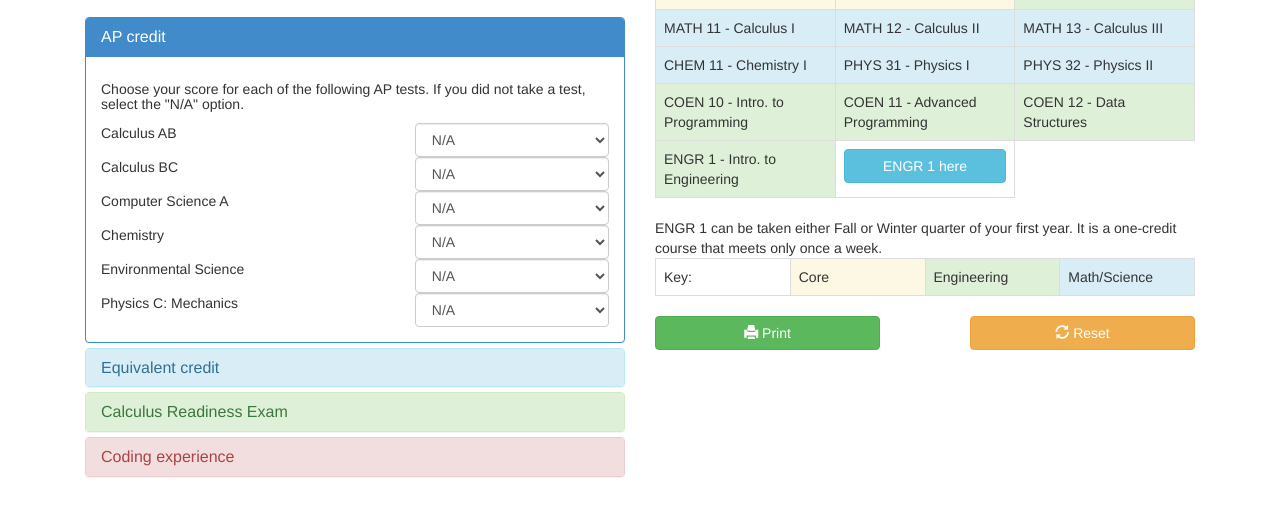
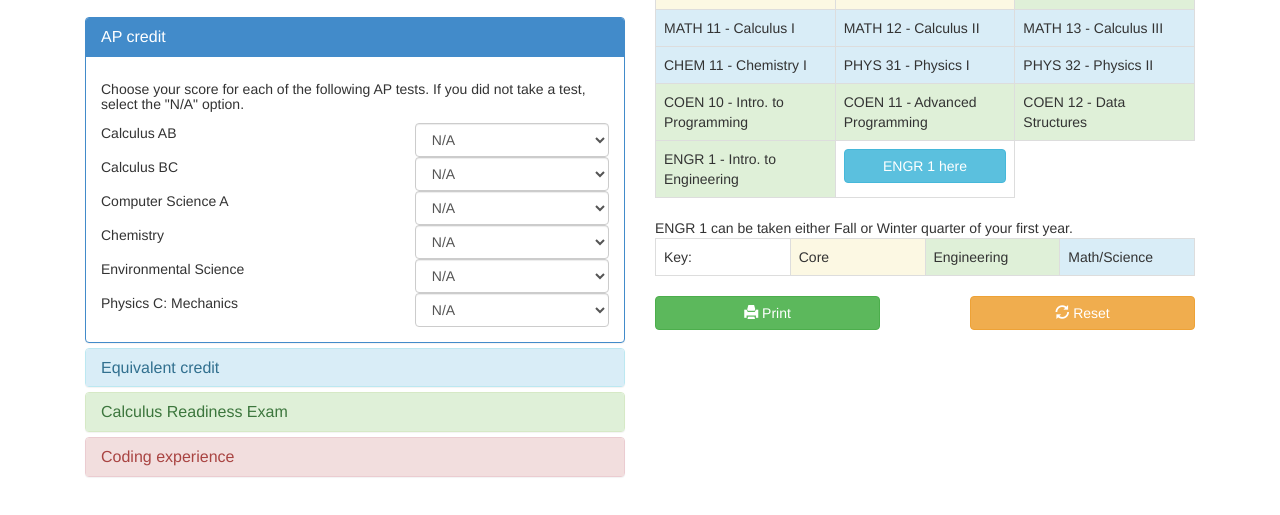
Before and after one commit to Rsullivan00/ScheduleSuggester, a plain HTML site: page index.html in a window 1280 px wide. Shown: the part 221-736 px from the top of the page. Drawn offline with nearby package versions, Linux system fonts and the light colour scheme.

Commit message:
Trimming ENGR 1 statement.

```diff
--- a/index.html
+++ b/index.html
@@ -360,7 +360,7 @@
               </tr>
             </table>
             <div class="row" id="table-description">
-              <div class="col-md-12">ENGR 1 can be taken either Fall or Winter quarter of your first year. It is a one-credit course that meets only once a week.
+              <div class="col-md-12">ENGR 1 can be taken either Fall or Winter quarter of your first year.
               </div>
             </div>
             <div id="courses-skipped-section" class="row">
```
